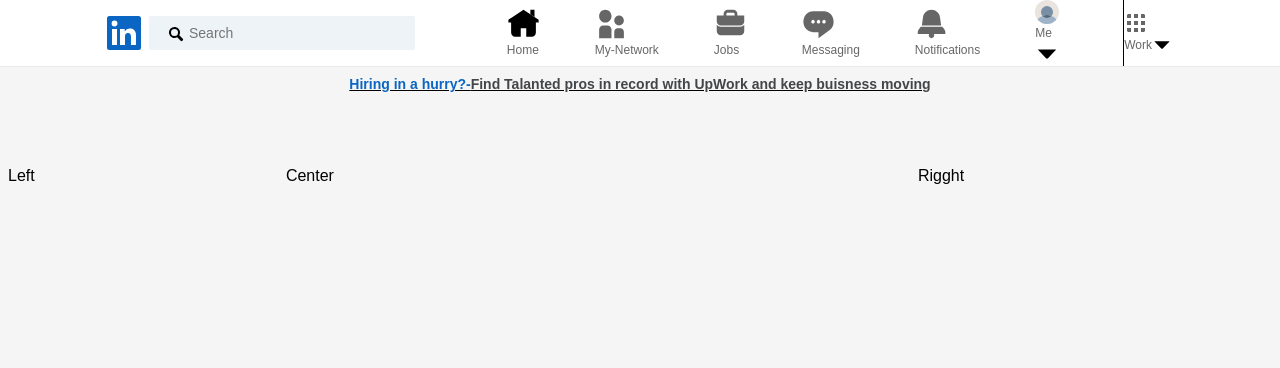
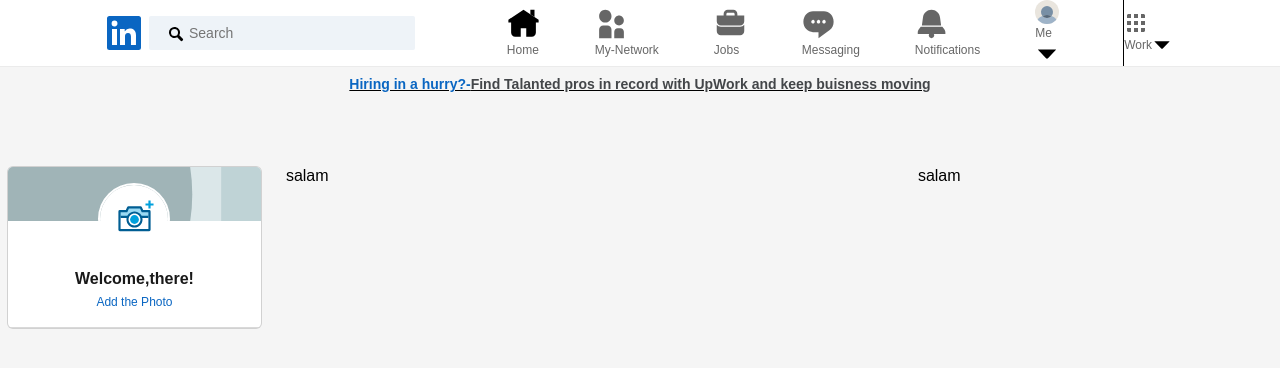
Before and after one commit to Parvin-Gasimli/Linkedin-Clone, a React (Create React App) app in the folder linkedin/: page /home in a window 1280 px wide. Shown: the top 368 px of the page. Built offline with nearby package versions, Linux system fonts and the light colour scheme.

Commit message:
Photo left sidebar

```diff
--- a/linkedin/src/Components/Home.js
+++ b/linkedin/src/Components/Home.js
@@ -1,5 +1,8 @@
 import React from "react";
 import styled from "styled-components";
+import LeftSide from "./LeftSide";
+import Main from "./Main";
+import Rightside from "./Rightside";
 
 const Home = (props) => {
   return (
@@ -14,9 +17,10 @@ const Home = (props) => {
           </p>
         </Section>
         <Layout>
-          <div>Left</div>
-          <div>Center</div>
-          <div>Rigght</div>
+          <LeftSide/>
+          <Main/>
+          <Rightside/>
+
         </Layout>
       </Container>
     </div>
@@ -61,15 +65,16 @@ const Section = styled.section`
 `;
 const Layout=styled.div`
 display: grid;
-grid-template-areas: "left main rightside";
+grid-template-areas: "leftside main rightside";
 grid-template-columns: minmax(0,5fr)minmax(0,12fr) minmax(300px,7fr);
 column-gap: 25px;
 row-gap: 25px;
-grid-template-rows: auto;
+/* grid-template-rows: auto; */
 margin: 25px 0;
 @media(max-width:768px){
   display: flex;
   flex-direction: column;
+  padding: 0 5px;
 
 }
 `
--- /dev/null
+++ b/linkedin/src/Components/LeftSide.js
@@ -0,0 +1,93 @@
+import React from "react";
+import styled from "styled-components";
+
+const LeftSide = (props) => {
+  return <Container>
+      <ArtCart>
+
+          <UserInfo>
+              <CardBackground/>
+              <a>
+                  <Photo/>
+                  <Link>Welcome,there!</Link>
+              </a>
+              <a>
+                  <AddPhotoText>
+                      Add the Photo
+                  </AddPhotoText>
+              </a>
+
+
+          </UserInfo>
+      </ArtCart>
+
+
+  </Container>;
+};
+
+export default LeftSide;
+const Container = styled.div`
+  grid-area: leftside;
+`;
+const ArtCart=styled.div`
+text-align: center;
+overflow: hidden;
+margin-bottom: 9px;
+background-color: #fff;
+border-radius: 5px;
+transition:  box-shadow 83ms;
+position: relative;
+border: none;
+box-shadow: 0 0 0 1px rgb( 0 0 0 /15%),0 0 0 rgb(0 0 0/20%);
+
+
+
+
+`
+const UserInfo=styled.div`
+border-bottom: 1px solid rgba(0 ,0 ,0,0.15);
+padding: 12px 12px 16px;
+word-wrap: break-word;
+word-break: break-word;
+
+
+`
+const CardBackground=styled.div`
+background: url("/images/card-bg.svg");
+background-position: center;
+background-size: 462px;
+height: 54px;
+margin:-12px -12px 0 ;
+
+`
+const Photo=styled.div`
+box-shadow: none;
+background-image: url("/images/photo.svg");
+width: 72px ;
+height: 72px;
+box-sizing: border-box;
+background-clip: content-box;
+background-color: white;
+background-size: 60%;
+background-position: center;
+background-repeat: no-repeat;
+border: 2px solid white;
+margin:-38px auto 12px  ;
+border-radius: 50%;
+`
+const Link=styled.div`
+font-size: 16px;
+line-height: 1.5;
+color: rgba(0 ,0,0,0.9);
+font-weight: 600;
+
+`
+const AddPhotoText=styled.div`
+color: #0a66c2;
+margin-top: 4px;
+font-size: 12px;
+line-height: 1.33;
+font-weight: 400;
+
+
+`
--- /dev/null
+++ b/linkedin/src/Components/Main.js
@@ -0,0 +1,15 @@
+import React from 'react'
+import styled from 'styled-components'
+
+const Main = () => {
+    return (
+        <Container>
+            salam
+        </Container>
+    )
+}
+
+export default Main
+const Container=styled.div`
+grid-area: main;
+`
--- /dev/null
+++ b/linkedin/src/Components/Rightside.js
@@ -0,0 +1,15 @@
+import React from 'react'
+import styled from 'styled-components'
+
+const Rightside = () => {
+    return (
+        <Container>
+            salam
+        </Container>
+    )
+}
+
+export default Rightside
+const Container=styled.div`
+grid-area: rightside;
+`
```
